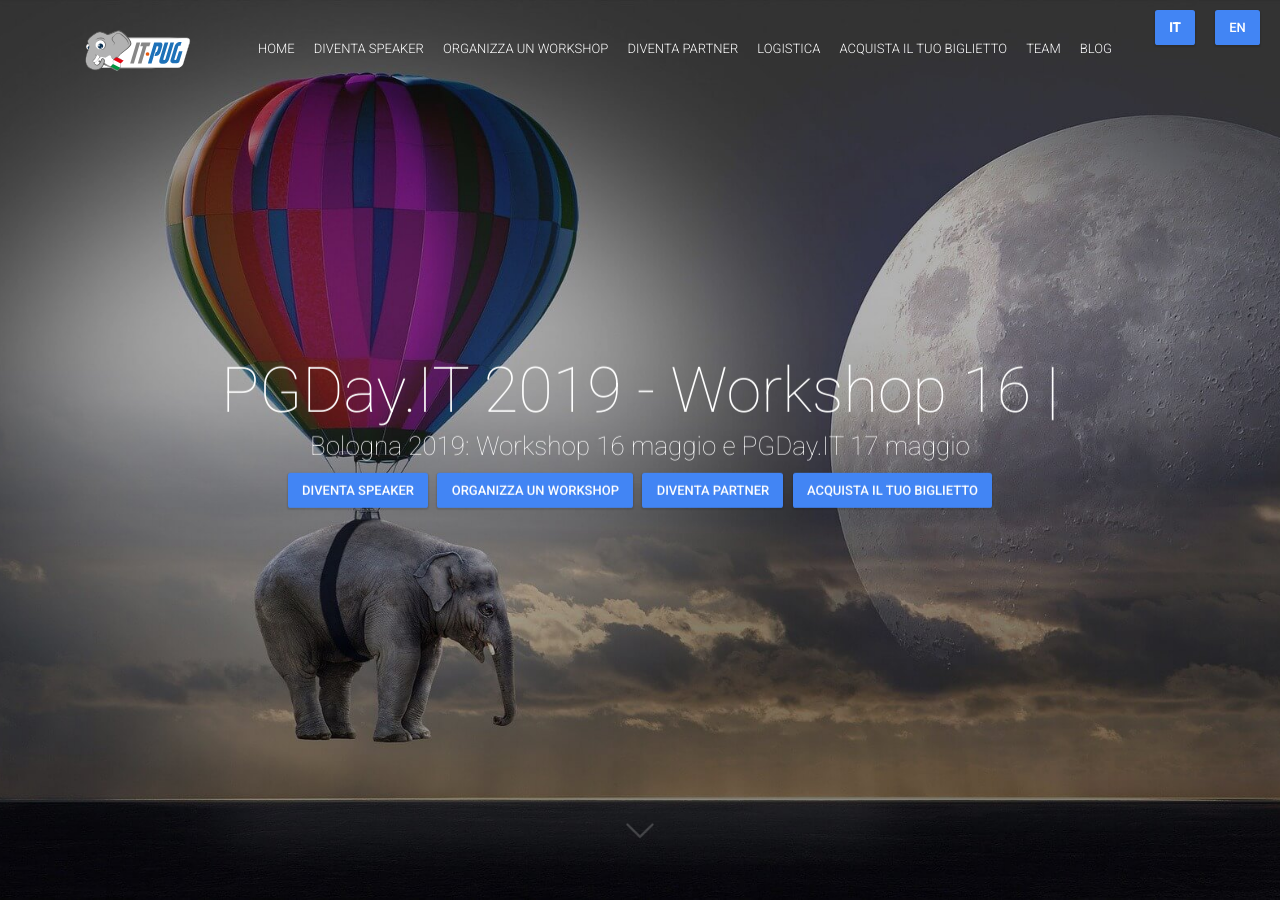
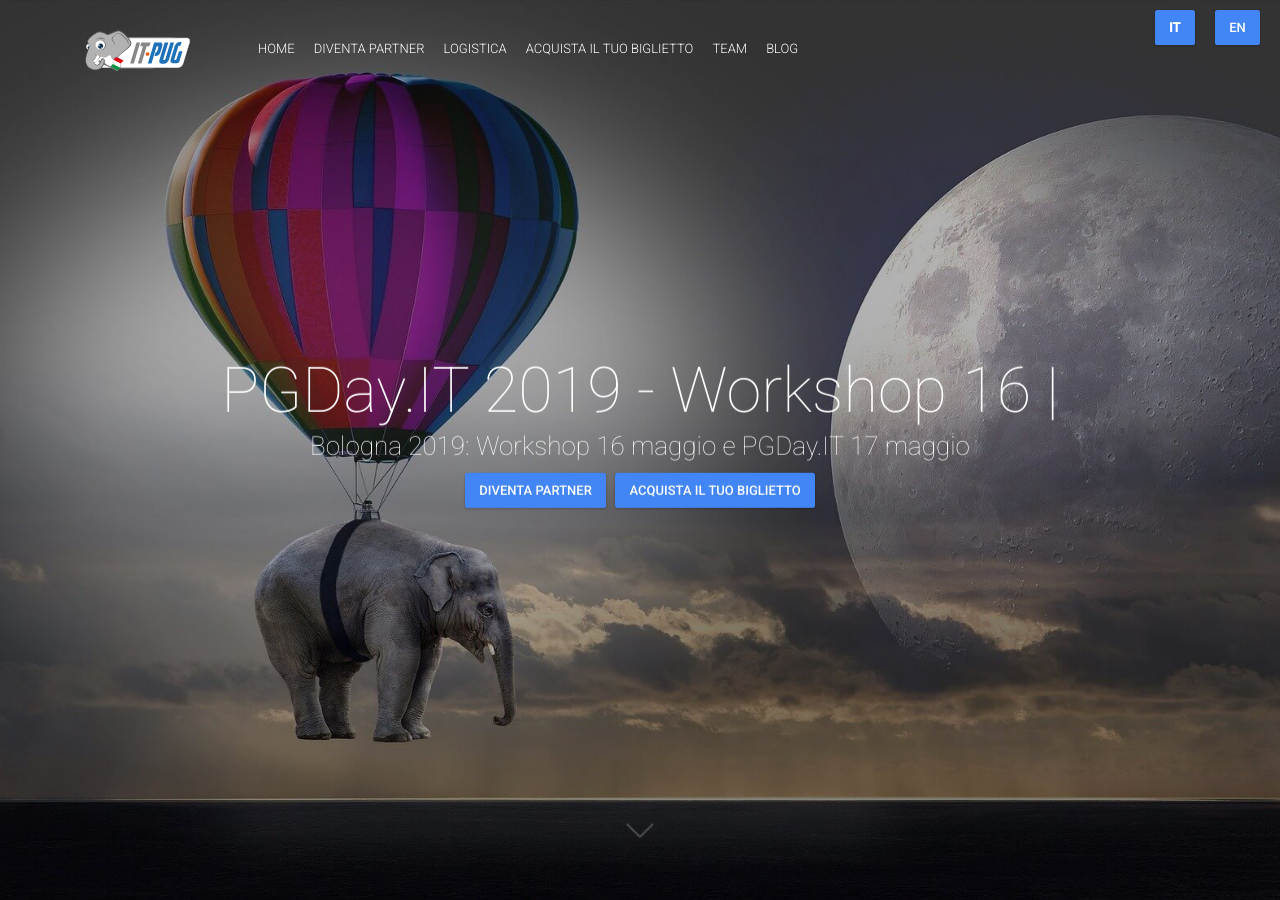
Before and after one commit to ITPUG/2019.pgday.it, a Jekyll site: the page built from index.it.html, in a window 1280 px wide and 900 px high. Built offline with Jekyll 4.4.1, drawn with Linux system fonts in a browser that asks for light colours; nearby versions of some CDN libraries; comment, search, counter and statistics services are not loaded.

Commit message:
chiusura cfp cfw

```diff
--- a/_config.yml
+++ b/_config.yml
@@ -59,10 +59,10 @@
  - {permalink: "/", text: "Home"}
 # - {permalink: "/schedule/", text: "Schedule"}
 # - {permalink: "/speakers/", text: "Speaker"}
- - {link: "https://docs.google.com/forms/d/e/1FAIpQLSeYcLyrPIdiMMf5UsQMUV6riNwXVVqBR0-RMainTmO0MJLlKA/viewform", text: "Diventa Speaker", lang: "it"}
- - {link: "https://docs.google.com/forms/d/e/1FAIpQLSeYcLyrPIdiMMf5UsQMUV6riNwXVVqBR0-RMainTmO0MJLlKA/viewform", text: "Become Speaker", lang: "en"}
- - {link: "https://docs.google.com/forms/d/e/1FAIpQLSf4E7nsjgYBjPUSMWNYLihNeXjZaGdkdAgM1ZRWi79S-06YFQ/viewform", text: "Organizza un workshop", lang: "it"}
- - {link: "https://docs.google.com/forms/d/e/1FAIpQLSf4E7nsjgYBjPUSMWNYLihNeXjZaGdkdAgM1ZRWi79S-06YFQ/viewform", text: "Organise a workshop", lang: "en"}
+# - {link: "https://docs.google.com/forms/d/e/1FAIpQLSeYcLyrPIdiMMf5UsQMUV6riNwXVVqBR0-RMainTmO0MJLlKA/viewform", text: "Diventa Speaker", lang: "it"}
+# - {link: "https://docs.google.com/forms/d/e/1FAIpQLSeYcLyrPIdiMMf5UsQMUV6riNwXVVqBR0-RMainTmO0MJLlKA/viewform", text: "Become Speaker", lang: "en"}
+# - {link: "https://docs.google.com/forms/d/e/1FAIpQLSf4E7nsjgYBjPUSMWNYLihNeXjZaGdkdAgM1ZRWi79S-06YFQ/viewform", text: "Organizza un workshop", lang: "it"}
+# - {link: "https://docs.google.com/forms/d/e/1FAIpQLSf4E7nsjgYBjPUSMWNYLihNeXjZaGdkdAgM1ZRWi79S-06YFQ/viewform", text: "Organise a workshop", lang: "en"}
 # - {permalink: "/workshop/", text: "Workshop", lang: "it"}
 # - {permalink: "/workshop/", text: "Workshops", lang: "en"}
  - {link: "/assets/PartnerIT_2019.pdf", text: "Diventa Partner", lang: "it"}
@@ -105,10 +105,10 @@
   it: "Bologna, 16 e 17 maggio 2019"
   en: "Bologna, May 16th and 17th, 2019"
 heroButtons:
- - {link: "https://docs.google.com/forms/d/e/1FAIpQLSeYcLyrPIdiMMf5UsQMUV6riNwXVVqBR0-RMainTmO0MJLlKA/viewform", text: "Diventa Speaker", lang: "it"}
- - {link: "https://docs.google.com/forms/d/e/1FAIpQLSeYcLyrPIdiMMf5UsQMUV6riNwXVVqBR0-RMainTmO0MJLlKA/viewform", text: "Become Speaker", lang: "en"}
- - {link: "https://docs.google.com/forms/d/e/1FAIpQLSf4E7nsjgYBjPUSMWNYLihNeXjZaGdkdAgM1ZRWi79S-06YFQ/viewform", text: "Organizza un workshop", lang: "it"}
- - {link: "https://docs.google.com/forms/d/e/1FAIpQLSf4E7nsjgYBjPUSMWNYLihNeXjZaGdkdAgM1ZRWi79S-06YFQ/viewform", text: "Organise a workshop", lang: "en"}
+# - {link: "https://docs.google.com/forms/d/e/1FAIpQLSeYcLyrPIdiMMf5UsQMUV6riNwXVVqBR0-RMainTmO0MJLlKA/viewform", text: "Diventa Speaker", lang: "it"}
+# - {link: "https://docs.google.com/forms/d/e/1FAIpQLSeYcLyrPIdiMMf5UsQMUV6riNwXVVqBR0-RMainTmO0MJLlKA/viewform", text: "Become Speaker", lang: "en"}
+# - {link: "https://docs.google.com/forms/d/e/1FAIpQLSf4E7nsjgYBjPUSMWNYLihNeXjZaGdkdAgM1ZRWi79S-06YFQ/viewform", text: "Organizza un workshop", lang: "it"}
+# - {link: "https://docs.google.com/forms/d/e/1FAIpQLSf4E7nsjgYBjPUSMWNYLihNeXjZaGdkdAgM1ZRWi79S-06YFQ/viewform", text: "Organise a workshop", lang: "en"}
 # - {link: "https://docs.google.com/forms/d/e/1FAIpQLSfcysiZlJ2rT7LsV8kU0AG8DvxD1M2WAhAjjcR1E2rhNfHI3A/viewform", text: "PG_shuttle", lang: "it"}
 # - {link: "https://docs.google.com/forms/d/e/1FAIpQLSfcysiZlJ2rT7LsV8kU0AG8DvxD1M2WAhAjjcR1E2rhNfHI3A/viewform", text: "PG_shuttle", lang: "en"}
  - {link: "/assets/PartnerIT_2019.pdf", text: "Diventa Partner", lang: "it"}
```
